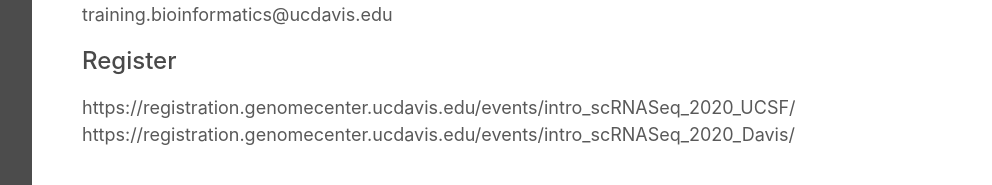
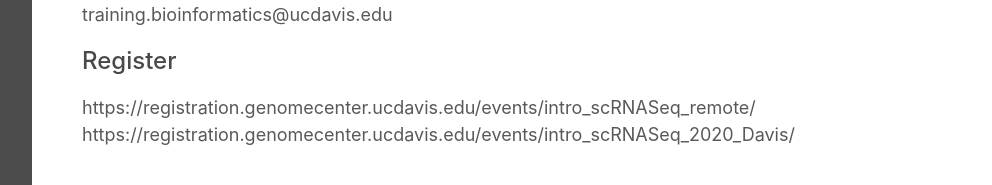
Before and after one commit to ucdavis-bioinformatics-training/2020-Intro_Single_Cell_RNA_Seq, a Jekyll site: the page built from index.md, in a window 1280 px wide. Shown: the part 1993-2178 px from the top of the page, without its empty margins (268-1260 px from the left). Built offline with Jekyll 4.4.1, drawn with Linux system fonts in a browser that asks for light colours; our own code applies the rules of GitHub Pages for plain Markdown files; some of the changed lines change nothing that is shown.

Commit message:
changed url on registration site

```diff
--- a/index.md
+++ b/index.md
@@ -43,5 +43,5 @@
 
 ### Register
 
-https://registration.genomecenter.ucdavis.edu/events/intro_scRNASeq_2020_UCSF/
+https://registration.genomecenter.ucdavis.edu/events/intro_scRNASeq_remote/
 https://registration.genomecenter.ucdavis.edu/events/intro_scRNASeq_2020_Davis/
```
Also changed, not shown: README.md.
